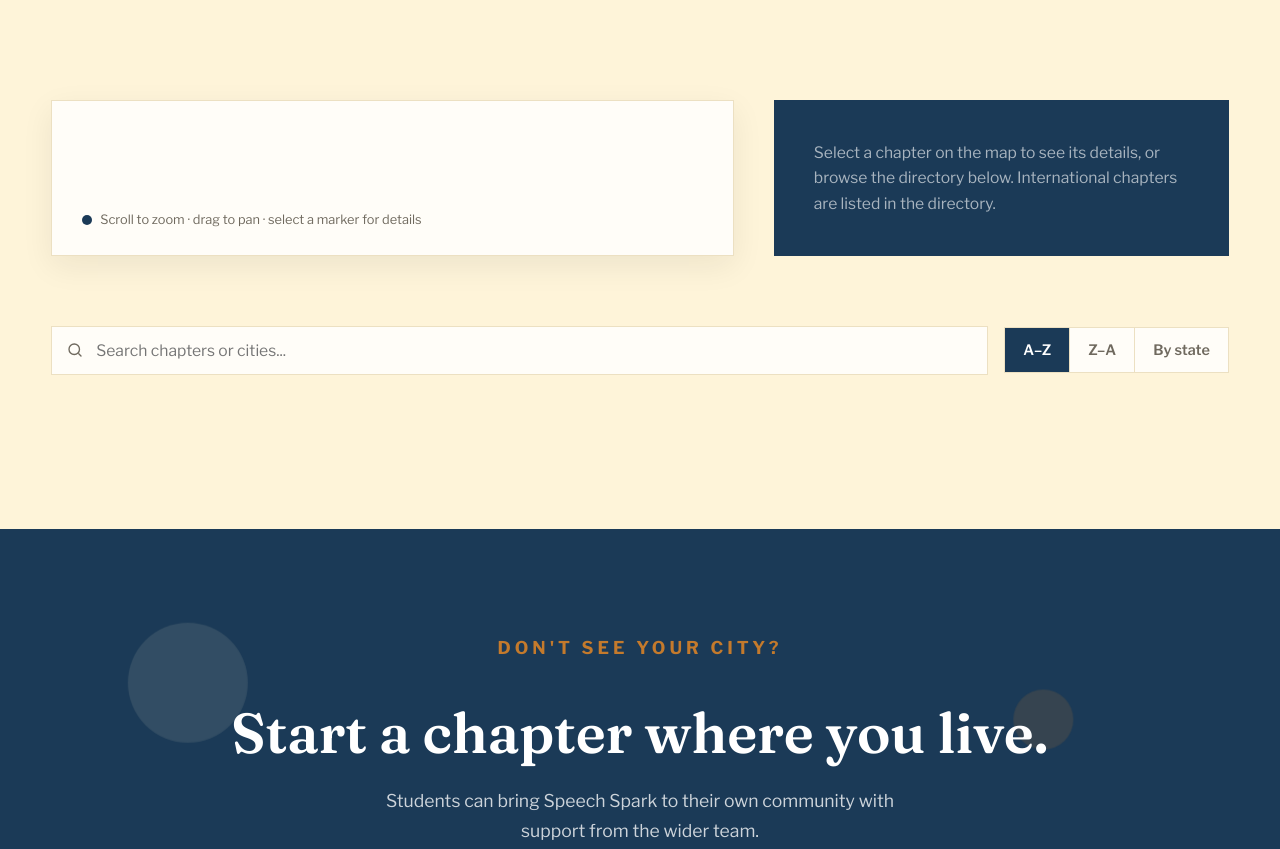
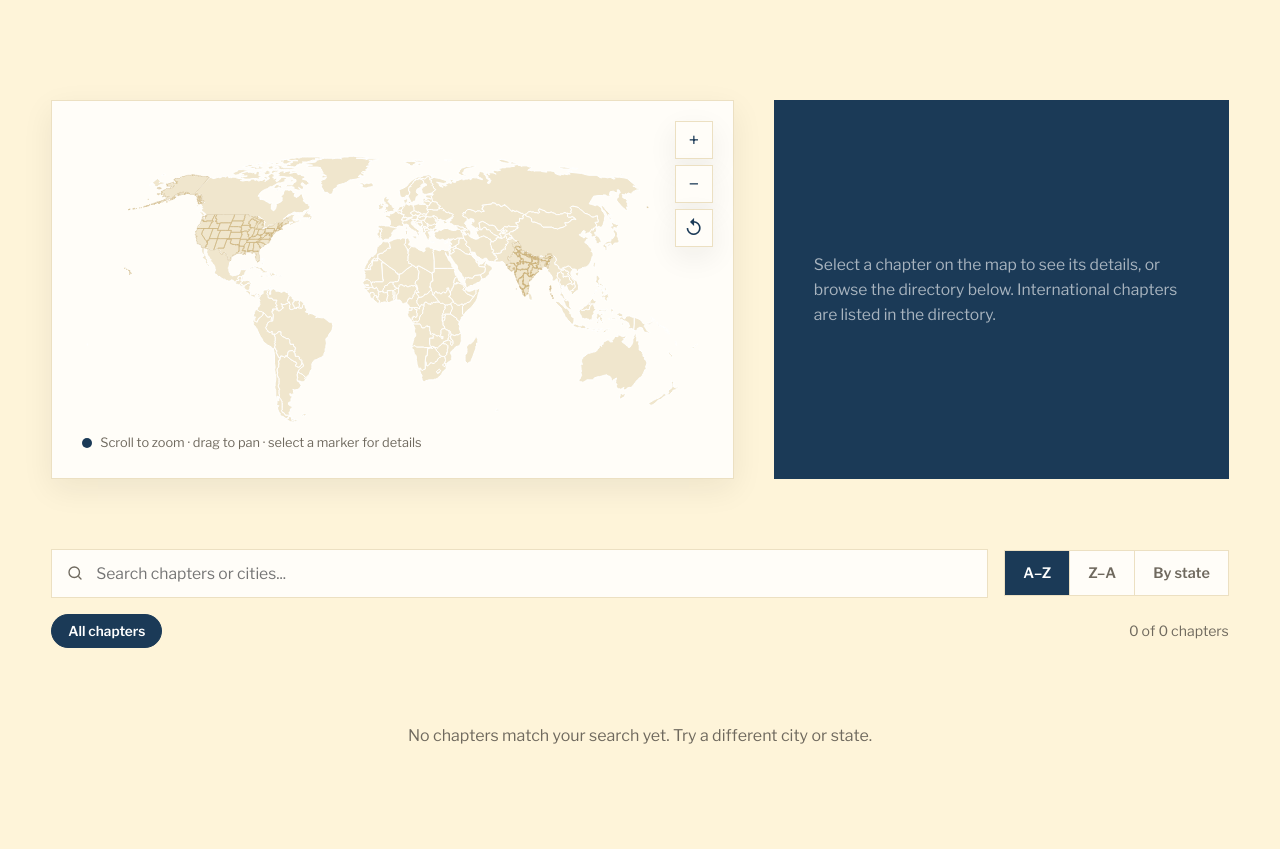
Before and after one commit to goutamk914/Speech-Spark-Website, a plain HTML site: page chapters.html in a window 1280 px wide. Shown: the part 620-1469 px from the top of the page. Drawn offline with nearby package versions, Linux system fonts and the light colour scheme.

Commit message:
fixed chapter array

```diff
--- a/chapters.html
+++ b/chapters.html
@@ -138,6 +138,7 @@
 
     <script src="js/main.js"></script>
     <script src="js/us-map-data.js"></script>
+    <script src="data/chapters-data.js"></script>
     <script src="js/chapters.js"></script>
 </body>
 </html>
--- a/js/chapters.js
+++ b/js/chapters.js
@@ -1,8 +1,6 @@
 /* Speech Spark — chapters map and directory */
 
-import chaptersData from "./data/chapters-data.json";
-var CHAPTERS = chaptersData;
-
+var CHAPTERS = window.SPEECH_SPARK_CHAPTERS || [];
 (function () {
     "use strict";
 
```
